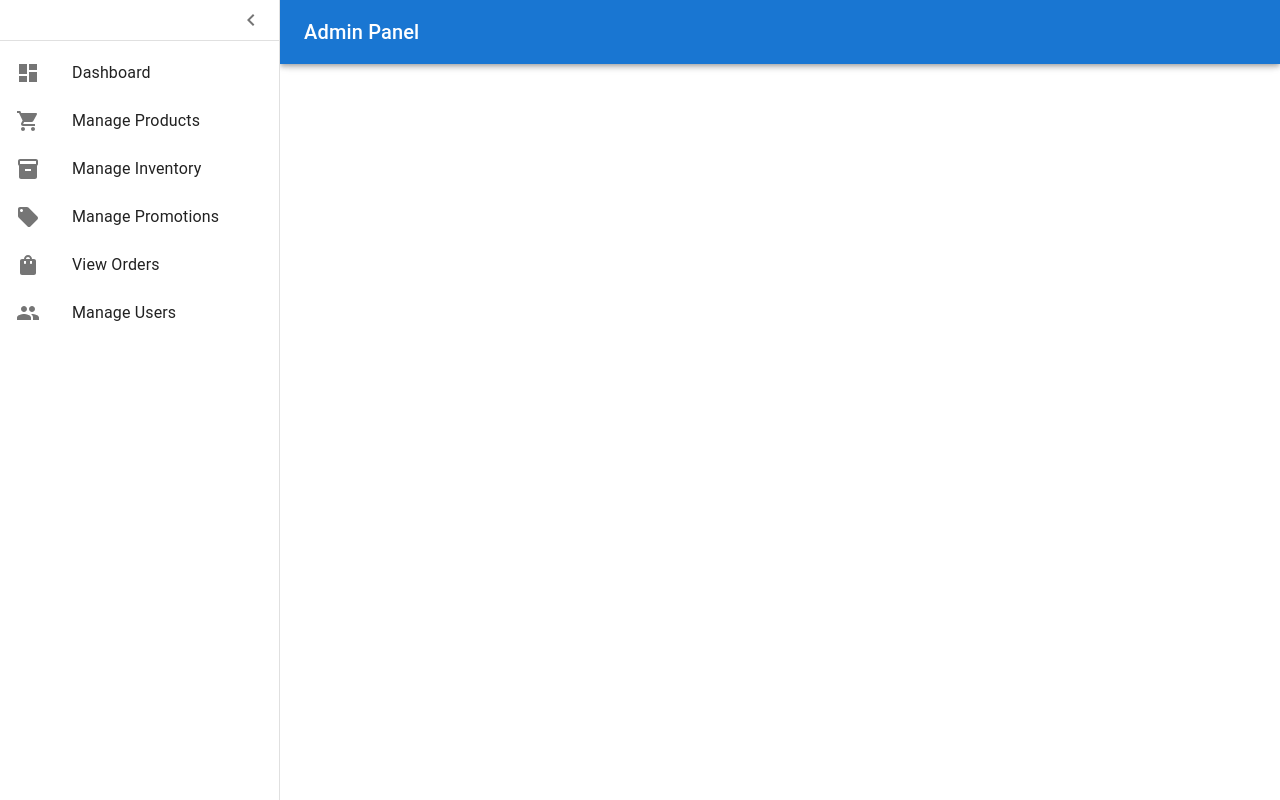
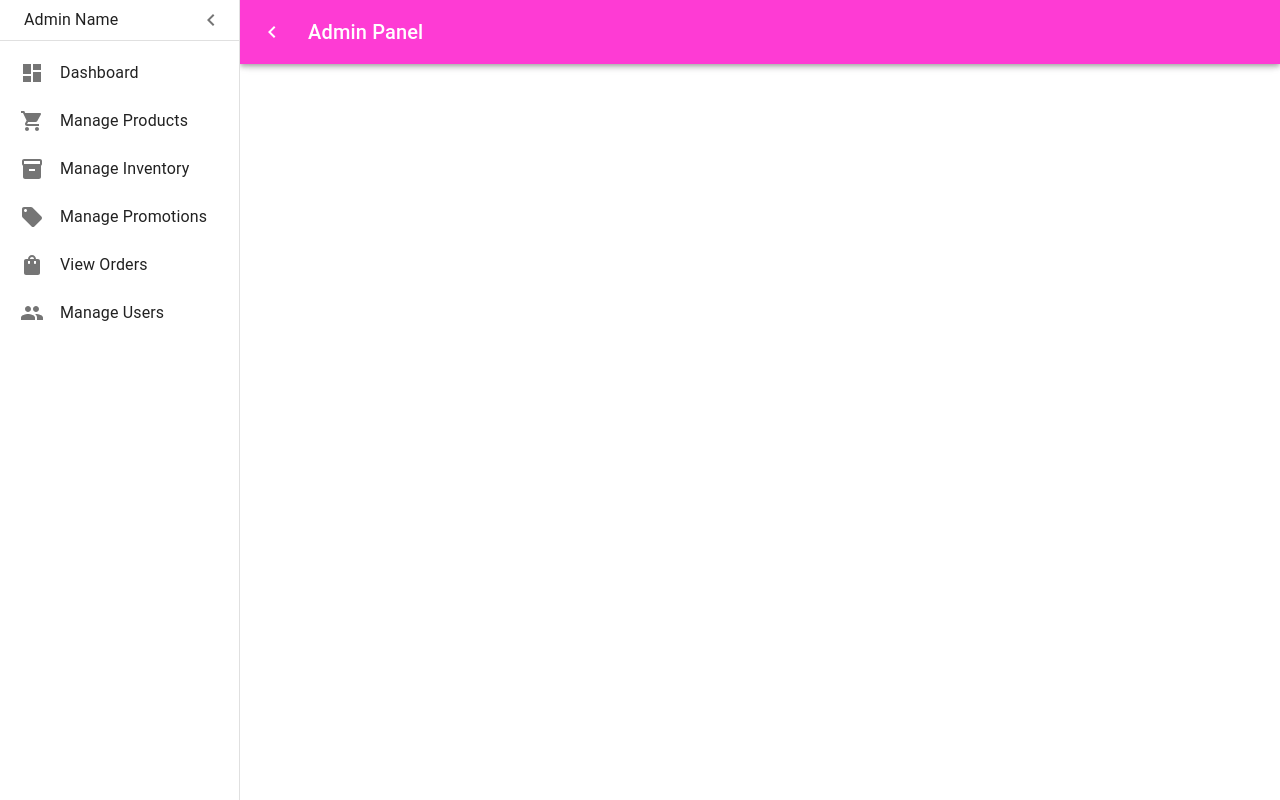
Before and after one commit to Phuc000/DB_Assignment, a React (Vite) app: page /Admin in a window 1280 px wide. Built offline with nearby package versions, Linux system fonts and the light colour scheme.

Commit message:
adjust admin panel style

```diff
--- a/src/Pages/Administrator/Admin.jsx
+++ b/src/Pages/Administrator/Admin.jsx
@@ -14,14 +14,13 @@ import {
   Box,
   Divider,
   IconButton,
+  Tooltip,
 } from '@mui/material';
-import { styled, useTheme } from '@mui/material/styles';
+import { styled, useTheme, createTheme, ThemeProvider } from '@mui/material/styles';
 import {
   Menu as MenuIcon,
   ChevronLeft as ChevronLeftIcon,
-  ChevronRight as ChevronRightIcon,
   Dashboard as DashboardIcon,
-  AddBox as AddBoxIcon,
   Inventory as InventoryIcon,
   LocalOffer as LocalOfferIcon,
   ShoppingCart as ShoppingCartIcon,
@@ -29,31 +28,51 @@ import {
   ShoppingBag as ShoppingBagIcon,
 } from '@mui/icons-material';
 
-const drawerWidth = 280;
+const drawerWidth = 240;
+const closedDrawerWidth = 64;
+
+// Custom theme with primary color #fe3bd4
+const theme = createTheme({
+  palette: {
+    primary: {
+      main: '#fe3bd4',
+    },
+  },
+});
 
 // Styled components for Drawer
-const Main = styled('main', { shouldForwardProp: (prop) => prop !== 'open' })(
-  ({ theme, open }) => ({
-    flexGrow: 1,
-    padding: theme.spacing(3),
-    marginLeft: `-${drawerWidth}px`,
-    transition: theme.transitions.create(['margin', 'width'], {
+const openedMixin = (theme) => ({
+  width: drawerWidth,
+  backgroundColor: '#fff',
+  transition: theme.transitions.create('width', {
+    easing: theme.transitions.easing.sharp,
+    duration: theme.transitions.duration.enteringScreen,
+  }),
+  overflowX: 'hidden',
+});
+
+const closedMixin = (theme) => ({
+  backgroundColor: '#fff',
+  transition: theme.transitions.create('width', {
     easing: theme.transitions.easing.sharp,
     duration: theme.transitions.duration.leavingScreen,
   }),
-    ...(open && {
-      marginLeft: 0,
-      transition: theme.transitions.create(['margin', 'width'], {
-        easing: theme.transitions.easing.easeOut,
-        duration: theme.transitions.duration.enteringScreen,
-      }),
-    }),
-  }),
-);
+  overflowX: 'hidden',
+  width: `${closedDrawerWidth}px`,
+});
+
+const DrawerHeader = styled('div')(({ theme }) => ({
+  display: 'flex',
+  alignItems: 'center',
+  padding: theme.spacing(0, 1),
+  // Adjusted to align items in the center
+  justifyContent: 'space-between',
+}));
 
 const AppBarStyled = styled(AppBar, {
   shouldForwardProp: (prop) => prop !== 'open',
 })(({ theme, open }) => ({
+  backgroundColor: theme.palette.primary.main,
   transition: theme.transitions.create(['margin', 'width'], {
     easing: theme.transitions.easing.sharp,
     duration: theme.transitions.duration.leavingScreen,
@@ -61,76 +80,83 @@ const AppBarStyled = styled(AppBar, {
   ...(open && {
     width: `calc(100% - ${drawerWidth}px)`,
     marginLeft: `${drawerWidth}px`,
-    transition: theme.transitions.create(['margin', 'width'], {
-      easing: theme.transitions.easing.easeOut,
-      duration: theme.transitions.duration.enteringScreen,
   }),
+  ...(!open && {
+    width: `calc(100% - ${closedDrawerWidth}px)`,
+    marginLeft: `${closedDrawerWidth}px`,
   }),
 }));
 
-const DrawerHeader = styled('div')(({ theme }) => ({
-  display: 'flex',
-  alignItems: 'center',
-  padding: theme.spacing(0, 1),
-  // Align close icon to the right
-  justifyContent: 'flex-end',
-}));
+const DrawerStyled = styled(Drawer, { shouldForwardProp: (prop) => prop !== 'open' })(
+  ({ theme, open }) => ({
+    width: open ? drawerWidth : closedDrawerWidth,
+    flexShrink: 0,
+    whiteSpace: 'nowrap',
+    boxSizing: 'border-box',
+    ...(open && {
+      ...openedMixin(theme),
+      '& .MuiDrawer-paper': openedMixin(theme),
+    }),
+    ...(!open && {
+      ...closedMixin(theme),
+      '& .MuiDrawer-paper': closedMixin(theme),
+    }),
+  })
+);
+
+const Main = styled('main', { shouldForwardProp: (prop) => prop !== 'open' })(
+  ({ theme, open }) => ({
+    flexGrow: 1,
+    padding: theme.spacing(3),
+    transition: theme.transitions.create(['margin', 'width', 'margin-left'], {
+      easing: theme.transitions.easing.sharp,
+      duration: theme.transitions.duration.leavingScreen,
+    }),
+    margin: '0 10px',
+    width: `calc(100% - ${open ? drawerWidth : closedDrawerWidth}px)`,
+  })
+);
 
 const Admin = () => {
-  const theme = useTheme();
+  const muiTheme = useTheme();
   const location = useLocation();
   const [open, setOpen] = React.useState(true);
 
-  const handleDrawerOpen = () => {
-    setOpen(true);
-  };
-
-  const handleDrawerClose = () => {
-    setOpen(false);
+  const handleDrawerToggle = () => {
+    setOpen(!open);
   };
 
   // Menu items for the admin sidebar
   const menuItems = [
     { text: 'Dashboard', icon: <DashboardIcon />, path: '/admin/dashboard' },
     { text: 'Manage Products', icon: <ShoppingCartIcon />, path: '/admin/manage-products' },
-    {
-      text: 'Manage Inventory',
-      icon: <InventoryIcon />,
-      path: '/admin/manage-inventory',
-    },
-    {
-      text: 'Manage Promotions',
-      icon: <LocalOfferIcon />,
-      path: '/admin/manage-promotions',
-    },
-    {
-      text: 'View Orders',
-      icon: <ShoppingBagIcon />,
-      path: '/admin/view-orders',
-    },
+    { text: 'Manage Inventory', icon: <InventoryIcon />, path: '/admin/manage-inventory' },
+    { text: 'Manage Promotions', icon: <LocalOfferIcon />, path: '/admin/manage-promotions' },
+    { text: 'View Orders', icon: <ShoppingBagIcon />, path: '/admin/view-orders' },
     { text: 'Manage Users', icon: <PeopleIcon />, path: '/admin/manage-users' },
-    // Add more menu items as needed
   ];
 
+  const adminName = 'Admin Name'; // Replace with dynamic name if available
+
   return (
+    <ThemeProvider theme={theme}>
       <Box sx={{ display: 'flex' }}>
         <CssBaseline />
 
         {/* AppBar */}
         <AppBarStyled position="fixed" open={open}>
           <Toolbar>
-          {/* Menu Icon for opening drawer */}
+            {/* Menu Icon for toggling drawer */}
             <IconButton
               color="inherit"
-            aria-label="open drawer"
-            onClick={handleDrawerOpen}
+              aria-label="toggle drawer"
+              onClick={handleDrawerToggle}
               edge="start"
               sx={{
-              marginRight: '36px',
-              ...(open && { display: 'none' }),
+                marginRight: '16px',
               }}
             >
-            <MenuIcon />
+              {open ? <ChevronLeftIcon /> : <MenuIcon />}
             </IconButton>
             <Typography variant="h6" noWrap component="div">
               Admin Panel
@@ -139,53 +165,52 @@ const Admin = () => {
         </AppBarStyled>
 
         {/* Drawer (Sidebar) */}
-      <Drawer
-        sx={{
-          width: drawerWidth,
-          flexShrink: 0,
-          whiteSpace: 'nowrap',
-          boxSizing: 'border-box',
-          '& .MuiDrawer-paper': {
-            width: drawerWidth,
-          },
-        }}
-        variant="persistent"
-        anchor="left"
-        open={open}
-      >
+        <DrawerStyled variant="permanent" open={open}>
           <DrawerHeader>
-          {/* Close Icon */}
-          <IconButton onClick={handleDrawerClose}>
-            {theme.direction === 'ltr' ? (
-              <ChevronLeftIcon />
-            ) : (
-              <ChevronRightIcon />
+            {open && (
+              <Typography variant="subtitle1" sx={{ paddingLeft: '16px' }}>
+                {adminName}
+              </Typography>
             )}
+            <IconButton onClick={handleDrawerToggle}>
+              {open ? <ChevronLeftIcon /> : <MenuIcon />}
             </IconButton>
           </DrawerHeader>
           <Divider />
           <List>
             {menuItems.map((item) => (
+              <Tooltip title={open ? '' : item.text} placement="right" key={item.text}>
                 <ListItemButton
-              key={item.text}
                   component={Link}
                   to={item.path}
                   selected={location.pathname === item.path}
                   sx={{
+                    minHeight: 48,
+                    justifyContent: open ? 'initial' : 'center',
+                    px: 2.5,
                     '&.Mui-selected': {
-                  backgroundColor: theme.palette.action.selected,
+                      backgroundColor: muiTheme.palette.action.selected,
                       '&:hover': {
-                    backgroundColor: theme.palette.action.selected,
+                        backgroundColor: muiTheme.palette.action.hover,
                       },
                     },
                   }}
                 >
-              <ListItemIcon>{item.icon}</ListItemIcon>
-              <ListItemText primary={item.text} />
+                  <ListItemIcon
+                    sx={{
+                      minWidth: 0,
+                      mr: open ? 2 : 'auto',
+                      justifyContent: 'center',
+                    }}
+                  >
+                    {item.icon}
+                  </ListItemIcon>
+                  <ListItemText primary={item.text} sx={{ opacity: open ? 1 : 0 }} />
                 </ListItemButton>
+              </Tooltip>
             ))}
           </List>
-      </Drawer>
+        </DrawerStyled>
 
         {/* Main Content */}
         <Main open={open}>
@@ -194,6 +219,7 @@ const Admin = () => {
           <Outlet />
         </Main>
       </Box>
+    </ThemeProvider>
   );
 };
 
```
Lines whose indentation alone changed are shown as unchanged.
